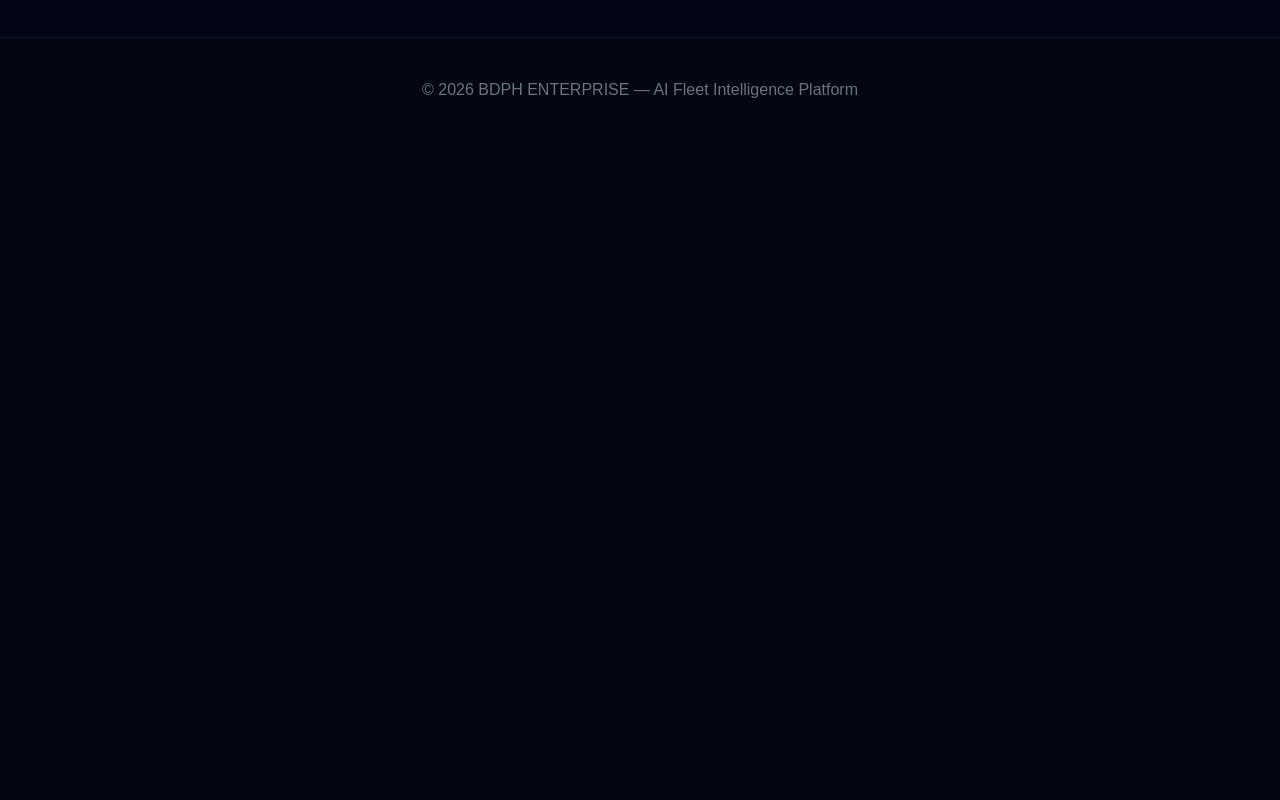
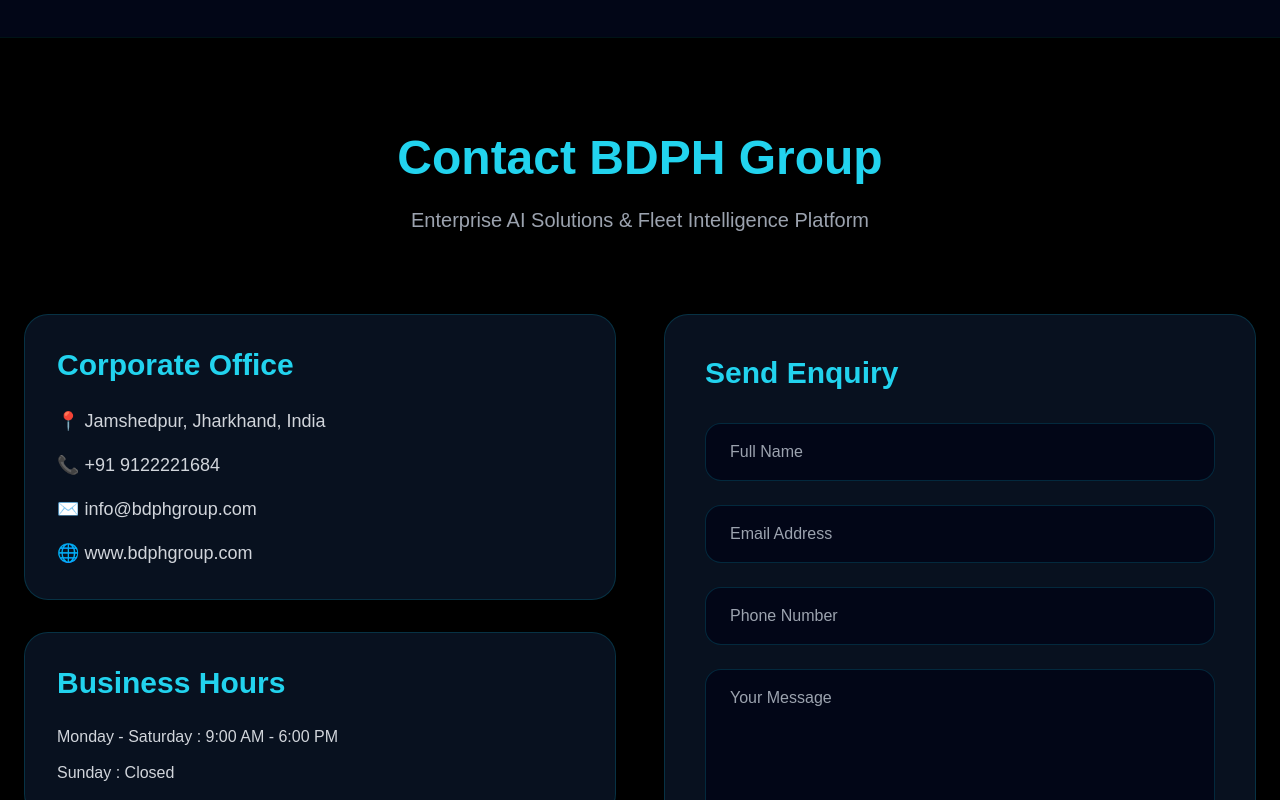
Before and after one commit to pritam1991verma/bdph-fleet-intelligence, a React (Vite) app: page / in a window 1280 px wide. Shown: the part 6400-7200 px from the top of the page. Before the commit the page ends 6542 px from the top, so only its background shows below. Built offline with nearby package versions, Linux system fonts and the light colour scheme.

Commit message:
Update Home.tsx

```diff
--- a/src/pages/Home.tsx
+++ b/src/pages/Home.tsx
@@ -318,14 +318,136 @@ function Home() {
 
       {/* FOOTER */}
 
-      <footer
-        id="contact"
-        className="py-10 border-t border-cyan-500/10 text-center text-gray-500"
-      >
+      {/* CONTACT SECTION */}
 
-        © 2026 BDPH ENTERPRISE — AI Fleet Intelligence Platform
+<section
+  id="contact"
+  className="py-24 px-6 bg-black border-t border-cyan-500/10"
+>
 
-      </footer>
+  <div className="max-w-7xl mx-auto">
+
+    <div className="text-center mb-20">
+
+      <h2 className="text-5xl font-bold text-cyan-400 mb-6">
+        Contact BDPH Group
+      </h2>
+
+      <p className="text-gray-400 text-xl">
+        Enterprise AI Solutions & Fleet Intelligence Platform
+      </p>
+
+    </div>
+
+    <div className="grid lg:grid-cols-2 gap-12">
+
+      {/* LEFT */}
+
+      <div className="space-y-8">
+
+        <div className="bg-[#08111f] border border-cyan-500/20 rounded-3xl p-8">
+
+          <h3 className="text-3xl font-bold text-cyan-400 mb-6">
+            Corporate Office
+          </h3>
+
+          <div className="space-y-4 text-gray-300 text-lg">
+
+            <p>
+              📍 Jamshedpur, Jharkhand, India
+            </p>
+
+            <p>
+              📞 +91 9122221684
+            </p>
+
+            <p>
+              ✉️ info@bdphgroup.com
+            </p>
+
+            <p>
+              🌐 www.bdphgroup.com
+            </p>
+
+          </div>
+
+        </div>
+
+        <div className="bg-[#08111f] border border-cyan-500/20 rounded-3xl p-8">
+
+          <h3 className="text-3xl font-bold text-cyan-400 mb-6">
+            Business Hours
+          </h3>
+
+          <div className="space-y-3 text-gray-300">
+
+            <p>Monday - Saturday : 9:00 AM - 6:00 PM</p>
+
+            <p>Sunday : Closed</p>
+
+          </div>
+
+        </div>
+
+      </div>
+
+      {/* RIGHT */}
+
+      <div className="bg-[#08111f] border border-cyan-500/20 rounded-3xl p-10">
+
+        <h3 className="text-3xl font-bold text-cyan-400 mb-8">
+          Send Enquiry
+        </h3>
+
+        <div className="space-y-6">
+
+          <input
+            type="text"
+            placeholder="Full Name"
+            className="w-full bg-[#020617] border border-cyan-500/20 rounded-2xl px-6 py-4 outline-none focus:border-cyan-400"
+          />
+
+          <input
+            type="email"
+            placeholder="Email Address"
+            className="w-full bg-[#020617] border border-cyan-500/20 rounded-2xl px-6 py-4 outline-none focus:border-cyan-400"
+          />
+
+          <input
+            type="text"
+            placeholder="Phone Number"
+            className="w-full bg-[#020617] border border-cyan-500/20 rounded-2xl px-6 py-4 outline-none focus:border-cyan-400"
+          />
+
+          <textarea
+            rows={5}
+            placeholder="Your Message"
+            className="w-full bg-[#020617] border border-cyan-500/20 rounded-2xl px-6 py-4 outline-none focus:border-cyan-400"
+          />
+
+          <button className="w-full bg-cyan-500 hover:bg-cyan-400 text-black font-bold py-4 rounded-2xl transition">
+
+            Submit Enquiry
+
+          </button>
+
+        </div>
+
+      </div>
+
+    </div>
+
+    {/* FOOTER */}
+
+    <div className="mt-20 pt-10 border-t border-cyan-500/10 text-center text-gray-500">
+
+      © 2026 BDPH GROUP — AI Fleet Intelligence Platform
+
+    </div>
+
+  </div>
+
+</section>
 
     </div>
   );
```
